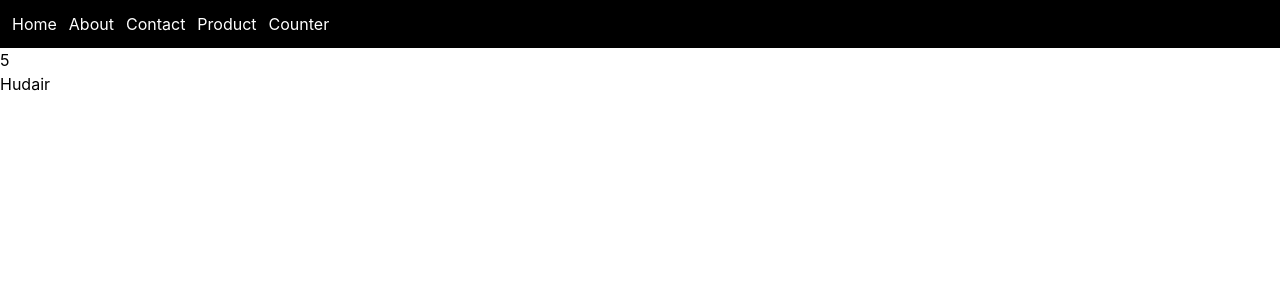
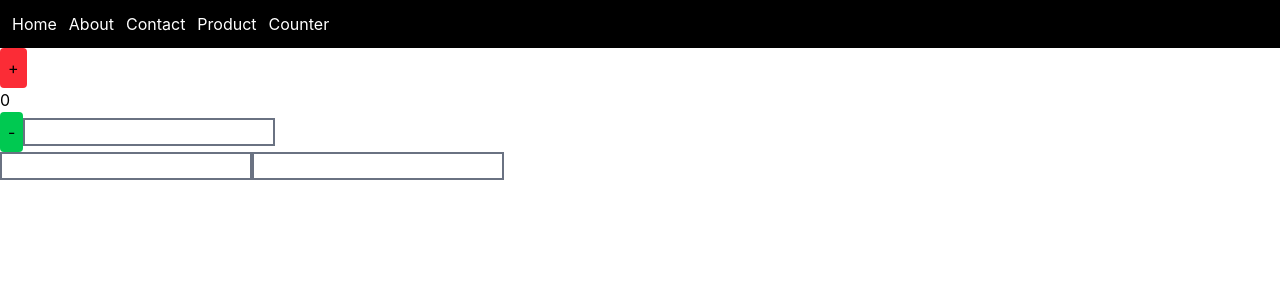
Before and after one commit to hudairyounas/WEB-BATCH2-ONLINE, a React (Vite) app in the folder vite/: page /counter in a window 1280 px wide. Shown: the top 300 px of the page. Built offline with nearby package versions, Linux system fonts and the light colour scheme.

Commit message:
react class 26

```diff
--- a/vite/src/pages/counter/Counter.jsx
+++ b/vite/src/pages/counter/Counter.jsx
@@ -1,19 +1,48 @@
-import React from 'react'
-import { useSelector } from 'react-redux'
+import React, { useEffect } from 'react'
+import { useDispatch, useSelector } from 'react-redux'
+import { changeName, decrement, increment, changeAge, changePhone } from '../../store/slices/counter.slice';
 
 const Counter = () => {
 
+  // const count = useSelector((store) => store.counterSlice.count);
+  // const username = useSelector((store) => store.counterSlice.userName);
+  // const user = useSelector((store) => store.userSlice.user.name)
+  // // console.log(count, username)
+  // // console.log(user)
+  // console.log(user)
+
+  const dispatch = useDispatch()
+
   const count = useSelector((store) => store.counterSlice.count);
   const username = useSelector((store) => store.counterSlice.userName);
-  const user = useSelector((store) => store)
-  // console.log(count, username)
-  // console.log(user)
-  console.log(user)
+
+  const incrementFunc =() =>{
+     dispatch(increment())
+  }
+
+  const decrementFunc =() =>{
+   dispatch(decrement())
+  }
+
+  // useEffect(() => {
+    // dispatch(changeName("gvfghvgvgf"))
+  // }, []);
+  // username
+  // age
+  // phone
+
+  // increment
+  // decrement
 
   return (
     <div>
-      <p>{count}</p>
-      <p>{username}</p>
+    <button onClick={incrementFunc} className='p-2 bg-red-500 rounded cursor-pointer'>+</button>
+    <h1>{count}</h1>
+    <button onClick={decrementFunc} className='p-2 bg-green-500 rounded cursor-pointer'>-</button>
+    <input type="text" onChange={(e) => dispatch(changeName(e.target.value))} className='border-2 border-gray-500' />
+    <h1>{username}</h1>
+    <input type="text" onChange={(e) => dispatch(changeAge(e.target.value))} className='border-2 border-gray-500' />
+    <input type="text" onChange={(e) => dispatch(changePhone(e.target.value))} className='border-2 border-gray-500' />
     </div>
   )
 }
--- a/vite/src/store/slices/counter.slice.js
+++ b/vite/src/store/slices/counter.slice.js
@@ -10,29 +10,35 @@ export const getPosts = createAsyncThunk(
     }
 );
 
-export const counterSlice = createSlice({
+const counterSlice = createSlice({
     name: "counter",
     initialState: {
-      count: 5,
-      userName: "Hudair",
-      isLoading: false,
-      error: null,
-      posts: []
+      count: 0,
+      userName: "",
+      age: "",
+      phone: "",
     },
     // action creators
     reducers: {
       increment: (state) => {
         state.count += 1;
-      }
+      },
+      decrement: (state) => {
+        state.count -= 1;
+      },
+      changeName: (state, action) => {
+        console.log(action.payload)
+        state.userName = action.payload;
+      },
+      changeAge: (state, action) => {
+        state.age = action.payload;
+      },
+      changePhone: (state, action) => {
+        state.phone = action.payload;
+      },
     },
-    extraReducers: (builder) => {
-      builder.addCase(getPosts.fulfilled, (state, action)=> {
-        state.posts = action.payload
-      }).addCase(getPosts.rejected, (state, action)=> {
-        state.error = action.payload
-      })
-    }
 })
 
 
+export const { increment, decrement, changeName, changeAge, changePhone } = counterSlice.actions
 export default counterSlice.reducer
--- a/vite/src/store/slices/user.slice.js
+++ b/vite/src/store/slices/user.slice.js
@@ -10,8 +10,8 @@ export const userSlice = createSlice({
     },
   },
   reducers: {
-    changeName: (state) => {
-      state.user.name = "Ali";
+    changeName: (state, action) => {
+      state.user.name = action.payload;
     },
   },
 });
```
